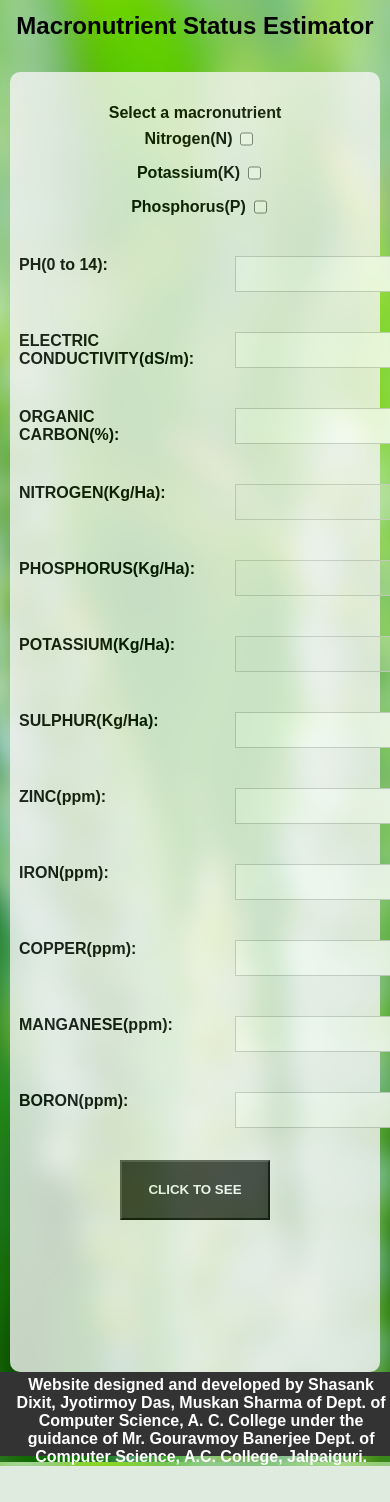
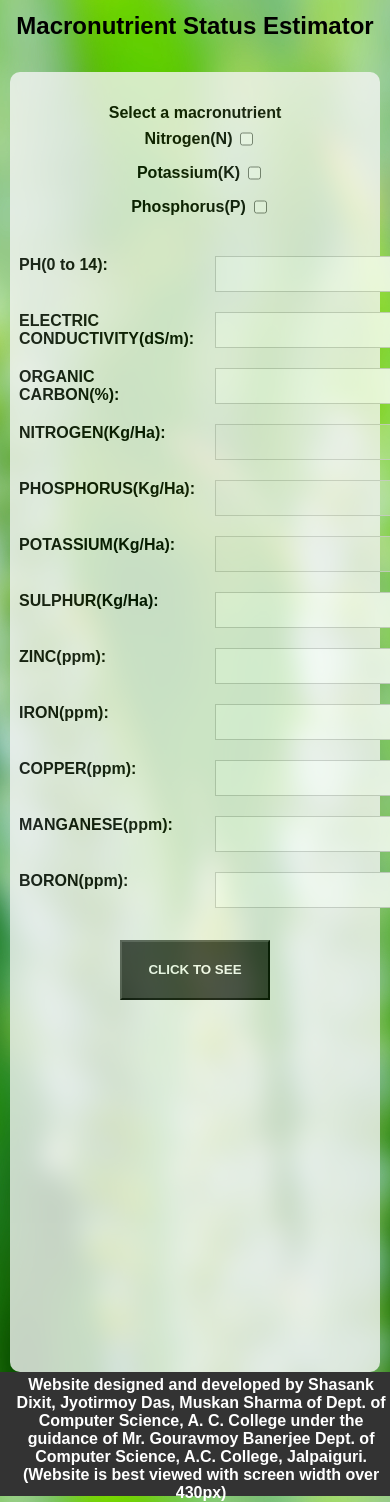
Before and after one commit to jyotirmoy1997/Macro-Nutrient-Classification, a Flask app: page / in a window 390 px wide; the page is wider, and only the part inside the window is pictured. Shown: the part 48-1550 px from the top of that part. Before the commit the page ends 1514 px from the top of that part, so only its background shows below. Run offline with Flask 2, Linux system fonts and the light colour scheme.

Commit message:
Updated a minor screen size bug

```diff
--- a/static/style.css
+++ b/static/style.css
@@ -149,16 +149,19 @@ input[type=text]:focus {
     margin: 2em auto;
     grid-template-rows: repeat(12, 1fr);
     grid-template-columns: repeat(2, 1fr);
-    grid-gap: 40px;
+    grid-gap: 20px;
   }
   .ex1{
     height: 1300px;
   }
   #footer{
-    height: 80px;
+    height: 120px;
     /* overflow-x: hidden; */
   }
   #footer p{
     width: 98%;
   }
+  /* .item{
+    margin-bottom: 20px;
+  } */
 }
--- a/templates/index.html
+++ b/templates/index.html
@@ -42,42 +42,42 @@
             </div>
 
             <div class="row">
-                <label for="Tmax" >PH(0 to 14):</label>
-                <input type="text" id="temp1" name="pH" required >
+                <label class="item" for="Tmax" >PH(0 to 14):</label>
+                <input class="item" type="text" id="temp1" name="pH" required >
 
 
-                <label for="Tmin" >ELECTRIC CONDUCTIVITY(dS/m):</label>
-                <input type="text" id="temp2" name="EC" required >
+                <label class="item" for="Tmin" >ELECTRIC CONDUCTIVITY(dS/m):</label>
+                <input class="item" type="text" id="temp2" name="EC" required >
 
-                <label for="wss">ORGANIC CARBON(%):</label>
-                <input type="text" name="OC" id="ws" required>
+                <label class="item" for="wss">ORGANIC CARBON(%):</label>
+                <input class="item" type="text" name="OC" id="ws" required>
 
-                <label for="rss" id="Nt">NITROGEN(Kg/Ha):</label>
-                <input type="text" name="N" id="rs" disabled="disabled" required>
+                <label class="item" for="rss" id="Nt">NITROGEN(Kg/Ha):</label>
+                <input class="item" type="text" name="N" id="rs" disabled="disabled" required>
 
-                <label for="rh" >PHOSPHORUS(Kg/Ha):</label>
-                <input type="text" id="rh"  name="P" disabled="disabled" required>
+                <label class="item" for="rh" >PHOSPHORUS(Kg/Ha):</label>
+                <input class="item" type="text" id="rh"  name="P" disabled="disabled" required>
 
-                <label for="duke">POTASSIUM(Kg/Ha):</label>
-                <input type="text"  name="K" id="duke" disabled="disabled" required>
+                <label class="item" for="duke">POTASSIUM(Kg/Ha):</label>
+                <input class="item" type="text"  name="K" id="duke" disabled="disabled" required>
 
-                <label for="rhh">SULPHUR(Kg/Ha):</label>
-                <input type="text" name="S" id="S" required>
+                <label class="item" for="rhh">SULPHUR(Kg/Ha):</label>
+                <input class="item" type="text" name="S" id="S" required>
 
-                <label for="rhh" id="Zn1">ZINC(ppm):</label>
-                <input type="text" name="Zn" id="Zn" required>
+                <label class="item" for="rhh" id="Zn1">ZINC(ppm):</label>
+                <input class="item" type="text" name="Zn" id="Zn" required>
 
-                <label for="rhh">IRON(ppm):</label>
-                <input type="text" name="Fe" id="Fe" required>
+                <label class="item" for="rhh">IRON(ppm):</label>
+                <input class="item" type="text" name="Fe" id="Fe" required>
 
-                <label for="rhh">COPPER(ppm):</label>
-                <input type="text" name="Cu" id="Cu" required>
+                <label class="item" for="rhh">COPPER(ppm):</label>
+                <input class="item" type="text" name="Cu" id="Cu" required>
 
-                <label for="rhh">MANGANESE(ppm):</label>
-                <input type="text" name="Mn" id="Mn" required>
+                <label class="item" for="rhh">MANGANESE(ppm):</label>
+                <input class="item" type="text" name="Mn" id="Mn" required>
 
-                <label for="rhh">BORON(ppm):</label>
-                <input type="text"  name="B" id="B" required>
+                <label class="item" for="rhh">BORON(ppm):</label>
+                <input class="item" type="text"  name="B" id="B" required>
             </div>
 
             <div class="cd">
@@ -90,7 +90,7 @@
 
       </div>
       <div id="footer"><p>Website designed and developed by Shasank Dixit, Jyotirmoy Das, Muskan Sharma of  Dept. of Computer Science, A. C. College under the guidance of Mr. Gouravmoy Banerjee
-        Dept. of  Computer Science, A.C. College, Jalpaiguri.</p>
+        Dept. of  Computer Science, A.C. College, Jalpaiguri.(Website is best viewed with screen width over 430px)</p>
     </div>
 
     <script type="text/javascript">
```
